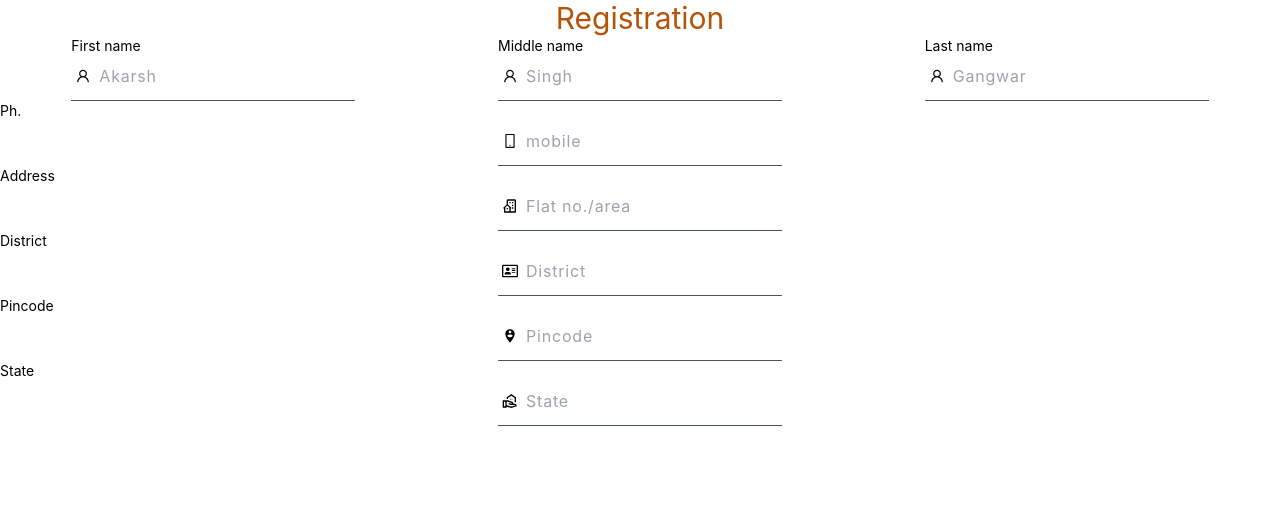
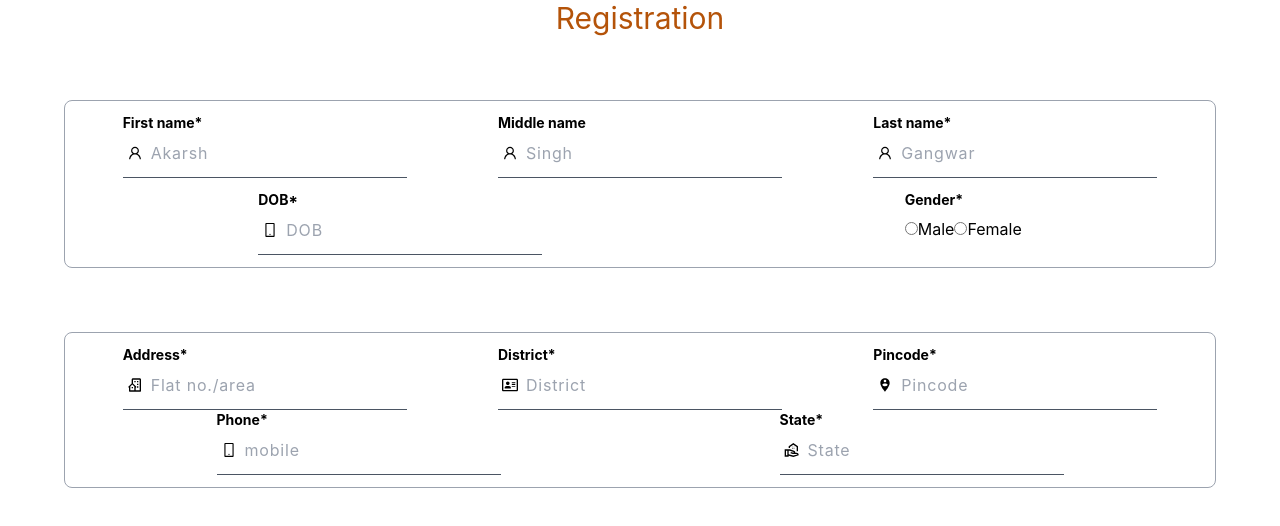
Before and after one commit to DevRyth/Time-Bank-Client, a React (Create React App) app: page /register in a window 1280 px wide. Shown: the top 526 px of the page. Built offline with nearby package versions, Linux system fonts and the light colour scheme.

Commit message:
User registration page

```diff
--- a/src/pages/Register/PersonalDetails.tsx
+++ b/src/pages/Register/PersonalDetails.tsx
@@ -1,65 +1,117 @@
 import React from "react";
 import Input from "../../sharedComponents/input/Input";
-import { AiOutlineUser,AiOutlineMobile } from "react-icons/ai";
-import {FaRegAddressCard} from "react-icons/fa";
-import {BiBuildingHouse} from "react-icons/bi";
-import {MdPersonPinCircle} from "react-icons/md";
-import {MdOutlineRealEstateAgent} from "react-icons/md";
+import { AiOutlineUser, AiOutlineMobile } from "react-icons/ai";
+import { FaRegAddressCard } from "react-icons/fa";
+import { BiBuildingHouse } from "react-icons/bi";
+import { MdPersonPinCircle } from "react-icons/md";
+import { MdOutlineRealEstateAgent } from "react-icons/md";
 
 export default function PersonalDetails() {
   return (
     <div>
+
         <div className="text-center  text-yellow-700 from-on-primary-dark text-3xl">
           Registration
         </div>
+        <div className="border  border-gray-400 rounded-lg space-y-3	m-16 p-3">
         <div className="flex flex-col justify-around sm:flex-row ">
           <div className="flex flex-col -space-y-0  ">
-          <label className="text-sm  hidden sm:block ">First name</label>
+            <label className="text-sm  hidden sm:block font-bold">
+              First name*
+            </label>
             <Input name="firstname" type="text" placeholder="Akarsh">
               <AiOutlineUser />
             </Input>
           </div>
           <div className="flex flex-col -space-y-0  ">
-          <label className="text-sm hidden sm:block ">Middle name</label>
+            <label className="text-sm hidden sm:block font-bold">
+              Middle name
+            </label>
             <Input name="middlename" type="text" placeholder="Singh">
               <AiOutlineUser />
             </Input>
           </div>
           <div className="flex flex-col  -space-y-0 ">
-          <label className="text-sm  hidden sm:block">Last name</label>
+            <label className="text-sm  hidden sm:block font-bold">
+              Last name*
+            </label>
             <Input name="lastname" type="text" placeholder="Gangwar">
               <AiOutlineUser />
             </Input>
           </div>
         </div>
 
-      <div>
-          <div>
-          <label className="hidden text-sm">DOB</label>
+        <div className="flex flex-col md:flex-row -space-y-0 justify-around">
+          <div className="flex flex-col">
+            <label className="hidden text-sm sm:block font-bold">DOB*</label>
+            <Input name="mobile" type="text" placeholder="DOB">
+              <AiOutlineMobile />
+            </Input>
+          </div>
+          <div className=" mx-auto sm:mx-0 space-y-3">
+            <label className="hidden  sm:block text-sm font-bold ">
+              Gender*
+            </label>
+            <input className="" type="radio" name="gender" value="Male"></input>
+            <span>Male</span>
+              <input
+              className=""
+              type="radio"
+              name="gender"
+              value="Female"
+            ></input>
+            <span>Female</span>
+          </div>
+        </div>
+      </div>
+      <div className="border border-gray-400 rounded-lg	m-16 p-3">
+        {/* address */}
 
-          <label className=" hidden text-sm sm:block">Ph.</label>
-          <Input name="mobile" type="text" placeholder="mobile"><AiOutlineMobile/></Input>
-
+        <div className="flex flex-col justify-around sm:flex-row">
+          <div className=" flex flex-col">
+            <label className="hidden sm:block text-sm font-bold ">
+              Address*
+            </label>
+            <Input name="Address" type="text" placeholder="Flat no./area">
+              <BiBuildingHouse />
+            </Input>
           </div>
-          <div>
-
-          <label className="hidden sm:block text-sm ">Address</label>
-          <Input name="Address" type="text" placeholder="Flat no./area"><BiBuildingHouse/></Input>
-
-          <label className=" hidden text-sm sm:block">District</label>
-          <Input name="district" type="text" placeholder="District"><FaRegAddressCard/></Input>
-
-
-
-          <label className=" hidden text-sm sm:block">Pincode</label>
-          <Input name="pincode" type="text" placeholder="Pincode"><MdPersonPinCircle/></Input>
-
-          <label className=" hidden text-sm sm:block">State</label>
-          <Input name="state" type="text" placeholder="State"><MdOutlineRealEstateAgent/></Input>
-
-
+          <div className=" flex flex-col">
+            <label className=" hidden text-sm sm:block font-bold">
+              District*
+            </label>
+            <Input name="district" type="text" placeholder="District">
+              <FaRegAddressCard />
+            </Input>
           </div>
 
+          <div className=" flex flex-col">
+            <label className=" hidden text-sm sm:block font-bold">
+              Pincode*
+            </label>
+            <Input name="pincode" type="text" placeholder="Pincode">
+              <MdPersonPinCircle />
+            </Input>
+          </div>
+        </div>
+
+        {/* contact */}
+
+        <div className="flex flex-col justify-around sm:flex-row">
+          <div className=" flex flex-col">
+            <label className=" hidden text-sm sm:block font-bold">Phone*</label>
+            <Input name="mobile" type="text" placeholder="mobile">
+              <AiOutlineMobile />
+            </Input>
+          </div>
+
+          <div className=" flex flex-col">
+            <label className=" hidden text-sm sm:block font-bold">State*</label>
+            <Input name="state" type="text" placeholder="State">
+              <MdOutlineRealEstateAgent />
+            </Input>
+          </div>
+        </div>
       </div>
     </div>
   );
```
Lines whose indentation alone changed are shown as unchanged.
